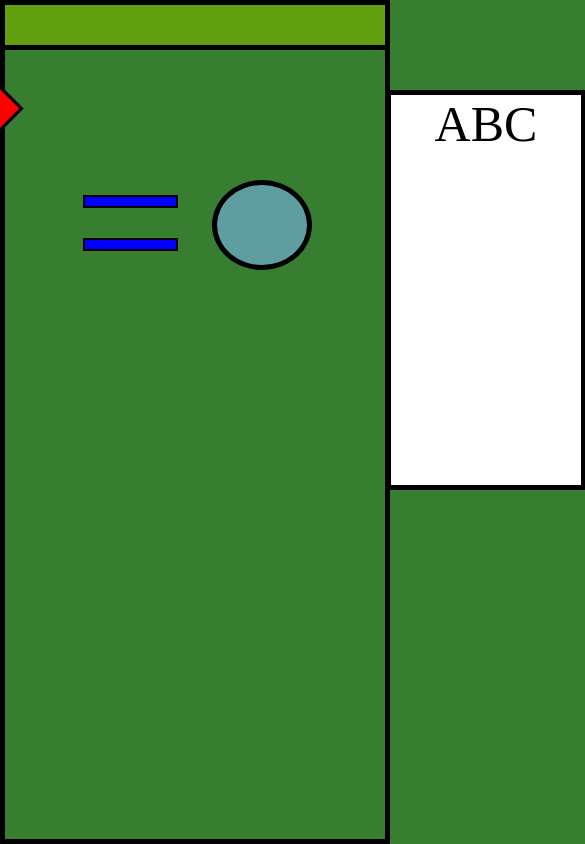
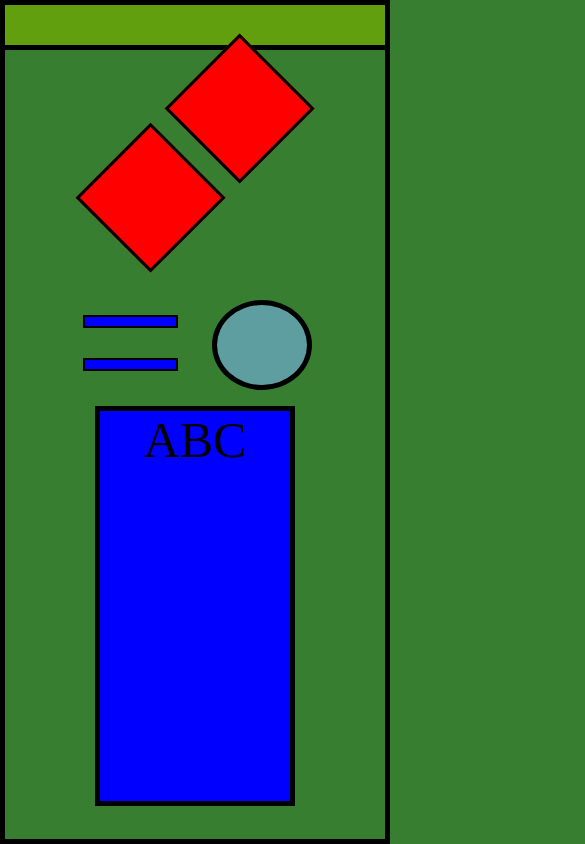
Before and after one commit to mbloch97/junior-optimo, a plain HTML site: page index.html in a window 390 px wide. Shown: the top 844 px of the page, 585 px wide, since content can reach past the window. Drawn offline with Linux system fonts and the light colour scheme.

Commit message:
Adding Media Query

```diff
--- a/style.css
+++ b/style.css
@@ -91,3 +91,43 @@ body {
   text-align: center;
   margin: 40px 20px;
 }
+
+/* media query */
+@media (max-width: 900px) {
+  .grid {
+    grid-template-columns: repeat(2, 291px);
+  }
+
+  .point-one {
+    order: 1;
+  }
+  .point-two {
+    order: 3;
+  }
+  .point-three {
+    order: 2;
+  }
+  .text {
+    background-color: brown;
+  }
+}
+
+@media (max-width: 582px) {
+  .grid {
+    grid-template-columns: 291px;
+  }
+
+  .point-one {
+    order: 1;
+  }
+  .point-two {
+    order: 2;
+  }
+  .point-three {
+    order: 3;
+  }
+  .text {
+    background-color: blue;
+    margin: 10px 20px;
+  }
+}
```
